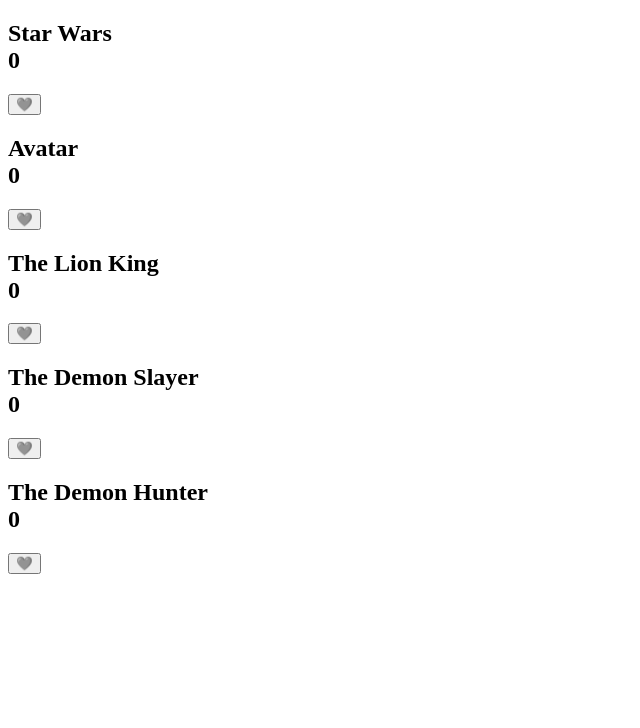
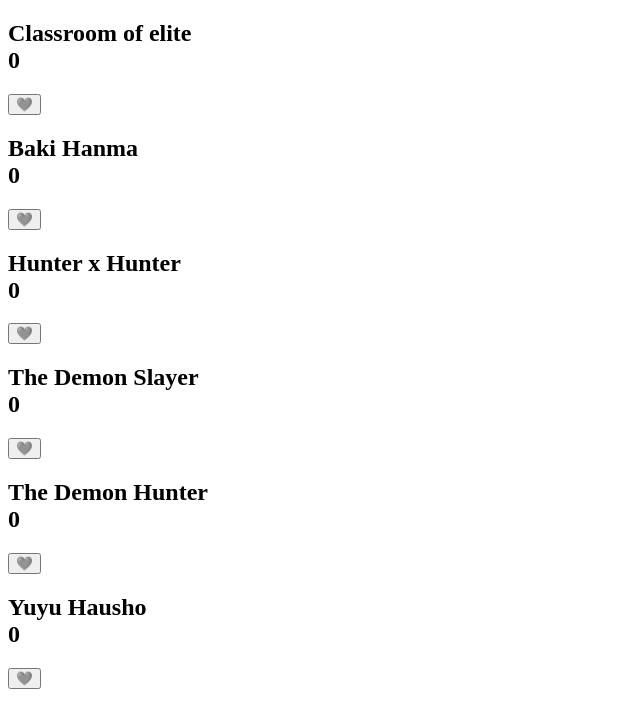
Before and after one commit to Its-Steve19/My-first-react-app, a React (Vite) app: page / in a window 1280 px wide. Shown: the top 728 px of the page, without its empty margins (0-640 px from the left). Built offline with nearby package versions, Linux system fonts and the light colour scheme.

Commit message:
Update Card titles in App component
Replaced existing Card titles with new titles.

```diff
--- a/src/App.jsx
+++ b/src/App.jsx
@@ -34,11 +34,12 @@
 const App = () => {
   return (
     <div className="card-container">
-      <Card title="Star Wars" />
-      <Card title="Avatar" />
-      <Card title="The Lion King" />
+      <Card title="Classroom of elite" />
+      <Card title="Baki Hanma " />
+      <Card title="Hunter x Hunter" />
       <Card title="The Demon Slayer" />
       <Card title="The Demon Hunter" />
+       <Card title="Yuyu Hausho" />
     </div>
   );
 };
```
